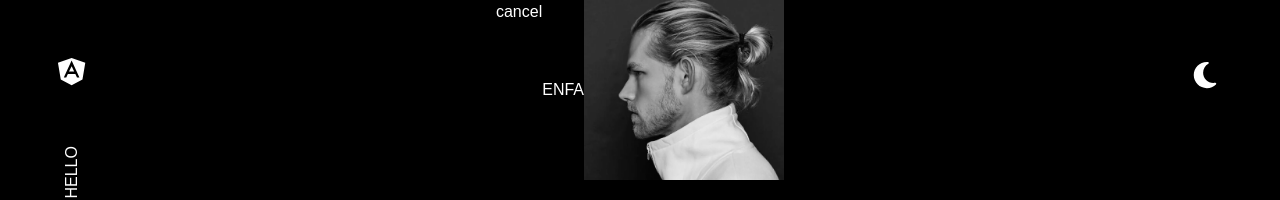
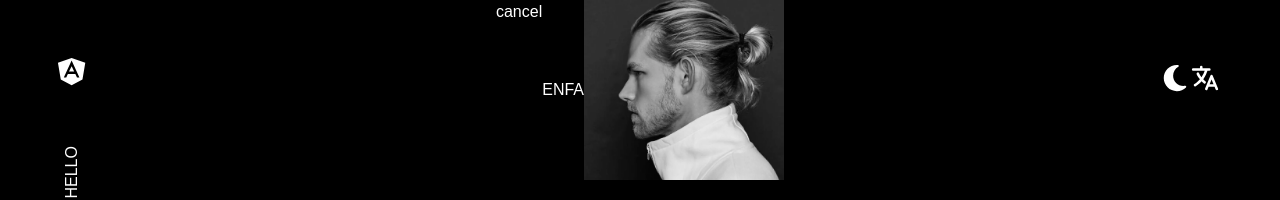
Before and after one commit to amirrahemi01/portfolio, a React (Create React App) app: page / in a window 1280 px wide. Shown: the top 200 px of the page. Built offline with nearby package versions, Linux system fonts and the light colour scheme.

Commit message:
target _blank for href

```diff
--- a/src/components/Navbar.tsx
+++ b/src/components/Navbar.tsx
@@ -3,6 +3,7 @@ import { useTranslation } from 'react-i18next';
 
 import { FaGithub, FaLinkedin, FaMoon, FaXTwitter } from "react-icons/fa6";
 import { IoLogoAngular } from "react-icons/io";
+import { IoLanguage } from "react-icons/io5";
 
 type Props = {}
 
@@ -28,12 +29,15 @@ function Navbar({ }: Props) {
           </li>
         </ul>
         <div className="flex flex-col items-center justify-center">
-          <a href="https://twitter.com/madeby_amir" className="flex items-center justify-center p-0 w-12 h-12 text-white text-3xl"><FaXTwitter /></a>
-          <a href="https://github.com/amirrahemi01" className="flex items-center justify-center p-0 w-12 h-12 text-white text-3xl"><FaGithub /></a>
-          <a href="https://linkedin.com/in/amirrahemi" className="flex items-center justify-center p-0 w-12 h-12 text-white text-3xl"><FaLinkedin /></a>
+          <a href="https://twitter.com/madeby_amir" target="_blank" className="flex items-center justify-center p-0 w-12 h-12 text-white text-3xl"><FaXTwitter /></a>
+          <a href="https://github.com/amirrahemi01" target="_blank" className="flex items-center justify-center p-0 w-12 h-12 text-white text-3xl"><FaGithub /></a>
+          <a href="https://linkedin.com/in/amirrahemi" target="_blank" className="flex items-center justify-center p-0 w-12 h-12 text-white text-3xl"><FaLinkedin /></a>
         </div>
       </nav>
-      <button className="toggle"><FaMoon /></button>
+      <div className="toggle">
+        <button><FaMoon /></button>
+        <button><IoLanguage /></button>
+      </div>
     </header>
   )
 }
```
